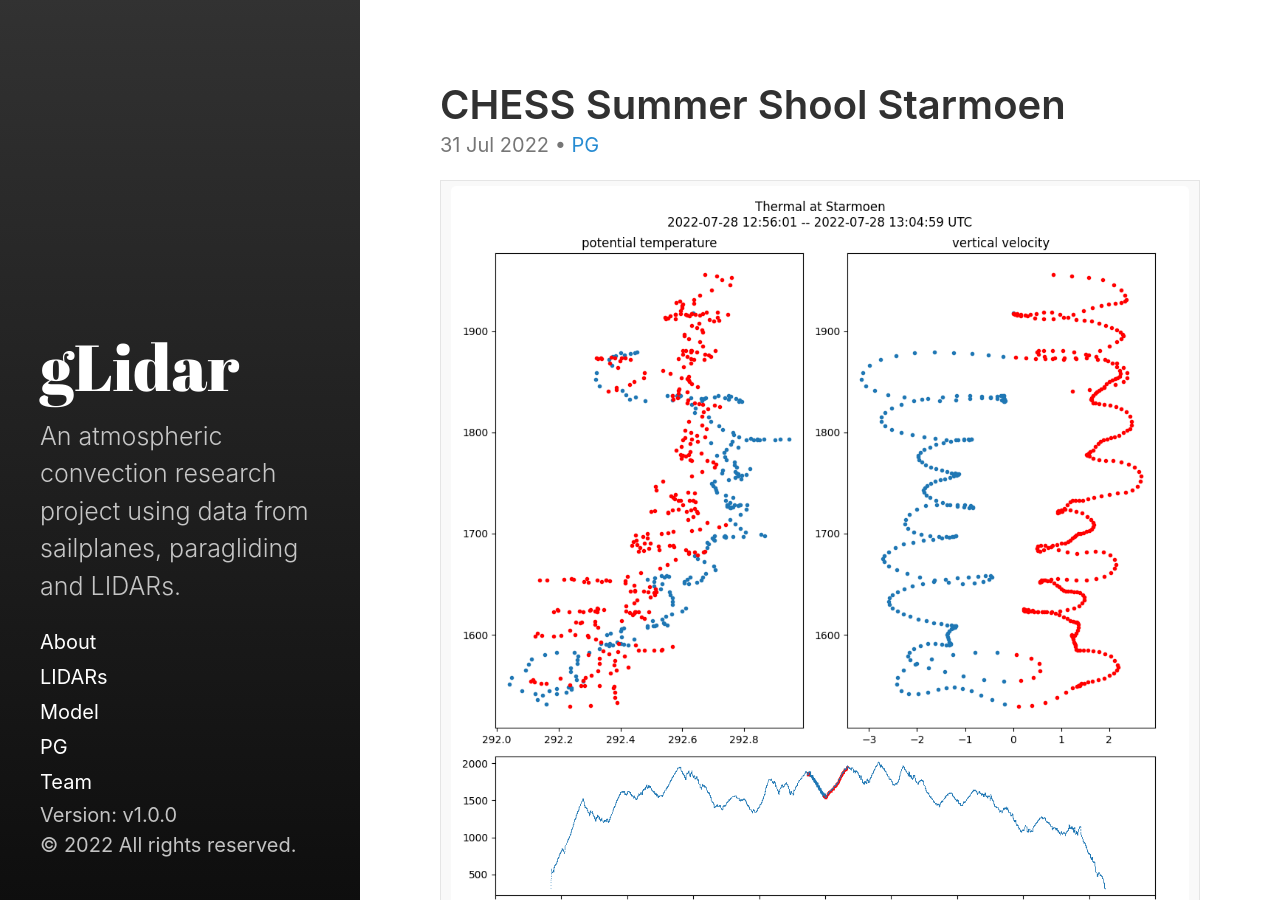
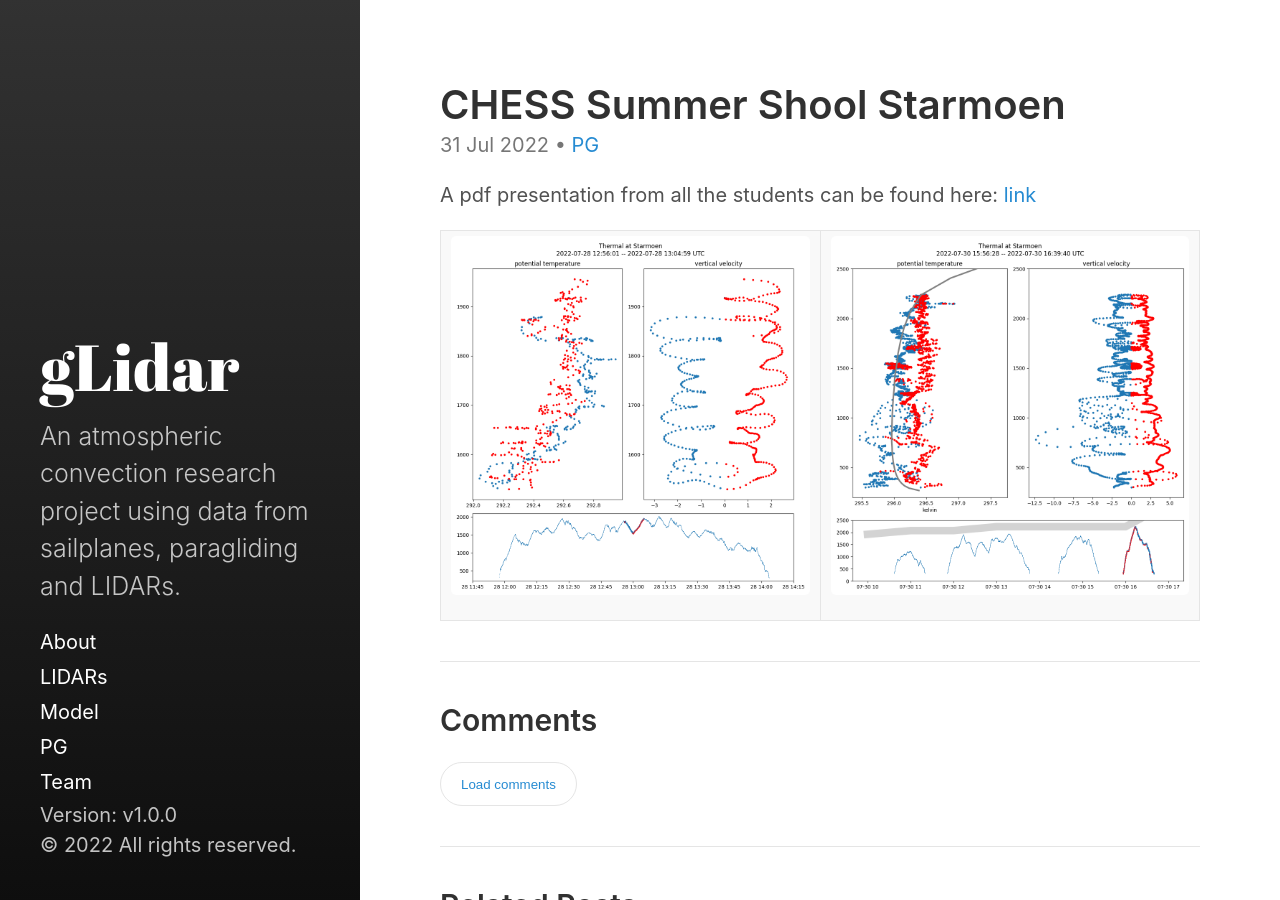
Before and after one commit to glidar-project/glidar-project.github.io, a Jekyll site: the page built from _posts/2022-07-31-Starmoen-presentation.md, in a window 1280 px wide and 900 px high. Built offline with Jekyll 4.4.1, drawn with Linux system fonts in a browser that asks for light colours; a script that is not in the unit is left out.

Commit message:
Starmoen student presentation post

```diff
--- a/_posts/2022-07-31-Starmoen-presentation.md
+++ b/_posts/2022-07-31-Starmoen-presentation.md
@@ -4,7 +4,11 @@ title: CHESS Summer Shool Starmoen
 category: PG
 ---
 
+A pdf presentation from all the students can be found here: [link]({{ '/assets/pdf/Starmoen_StudentPresentation.pdf' | relative_url}})
 
-|![thermal]( {{ '/assets/img/pg-plots/Starmoen--22-07-28_12-56-01.png' | relative_url}} "A 500 metes tall thermal sampled by a sailplane at Starmoen"){: width="50%", }|
+|![thermal]( {{ '/assets/img/pg-plots/Starmoen--22-07-28_12-56-01.png' | relative_url}} "A 500 metes tall thermal sampled by a sailplane at Starmoen"){: width="50%", }|![thermal]( {{ '/assets/img/pg-plots/Starmoen--22-07-30_15-56-28-model.png' | relative_url}} "A 500 metes tall thermal sampled by a sailplane at Starmoen"){: width="50%", }|
+
+{% comment %}
+    These commments will not include inside the source.
 |![thermal]( {{ '/assets/img/pg-plots/Starmoen--22-07-30_15-56-28.png' | relative_url}} "A 500 metes tall thermal sampled by a sailplane at Starmoen"){: width="50%", }|
-|![thermal]( {{ '/assets/img/pg-plots/Starmoen--22-07-30_15-56-28-model.png' | relative_url}} "A 500 metes tall thermal sampled by a sailplane at Starmoen"){: width="50%", }|
+{% endcomment %}
```
Also changed, not shown: 1 other file.
